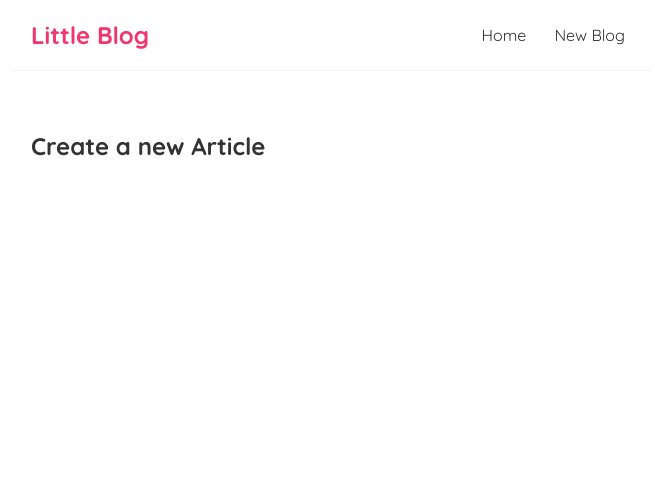
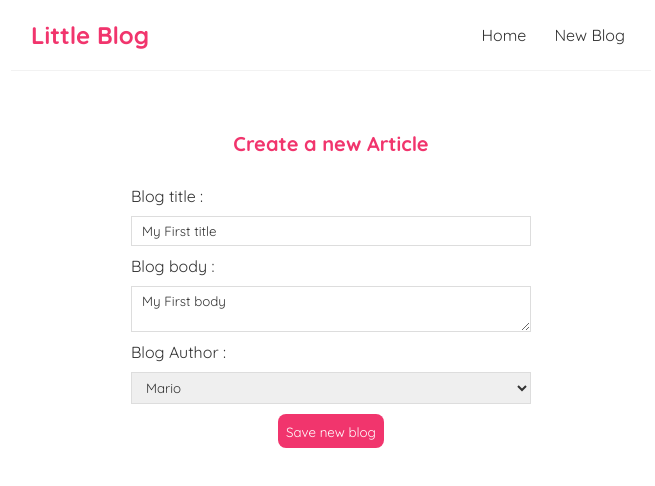
Before and after one commit to ndemeyvan/learn_react_____againnnn, a React (Create React App) app: page /create in a window 1280 px wide. Shown: the top 486 px of the page, without its empty margins (309-964 px from the left). Built offline with nearby package versions, Linux system fonts and the light colour scheme.

Commit message:
make a post request

```diff
--- a/src/App.jsx
+++ b/src/App.jsx
@@ -3,6 +3,7 @@
 import NavBar from "./navBar";
 import { BrowserRouter as Router, Route, Switch } from "react-router-dom";
 import CreateBlog from "./create";
+import BlogDetail from "./BlogDetail";
 
 class App extends Component {
   render() {
@@ -17,6 +18,8 @@
               </Route>
               <Route path="/create">
                 <CreateBlog />
+              </Route><Route path="/blogs/:id">
+                <BlogDetail />
               </Route>
             </Switch>
           </div>
--- /dev/null
+++ b/src/BlogDetail.jsx
@@ -0,0 +1,32 @@
+import React from "react";
+import { useParams } from "react-router-dom/cjs/react-router-dom.min";
+import useGetFecth from "./useGetFecth";
+
+const BlogDetail = () => {
+
+  const { id } = useParams();
+  const {
+    isLoading,
+    data: blog,
+    error,
+  } = useGetFecth("http://localhost:8000/blogs/" + id);
+
+  const handleDelete = (id) => {};
+
+  return (
+    <div className="blog-details">
+      {error && <div>{error}</div>}
+      {isLoading && <div>Loading...</div>}
+      {blog && (
+        <article>
+          <h2>{blog.title}</h2>
+          <p>Written by {blog.author}</p>
+          <p>{blog.body}</p>
+          <button onClick={() => handleDelete(blog.id)}>Delete</button>
+        </article>
+      )}
+    </div>
+  );
+};
+
+export default BlogDetail;
--- a/src/blogList.jsx
+++ b/src/blogList.jsx
@@ -1,19 +1,23 @@
 import React from "react";
+import { Link } from "react-router-dom/cjs/react-router-dom.min";
 
 const BlogList = ({title,data}) => {
 
-  const handleDelete = (id)=>{
 
-  }
+
+  const handleNavigation=(id)=>{
+
+  };
 
   return (
     <div className="blog-list">
         <h2>{title}</h2>
       {data.map((item) => (
-        <div className="blog-preview" key={item.id}>
+        <div className="blog-preview" key={item.id} onClick={(id)=>handleNavigation(id)}>
+          <Link to={'blogs/'+item.id}>
           <h2>{item.title}</h2>
           <p>Written by {item.author}</p>
-          <button onClick={()=>handleDelete(item.id) }>Delete</button>
+          </Link>
         </div>
       ))}
     </div>
--- a/src/create.jsx
+++ b/src/create.jsx
@@ -1,9 +1,76 @@
-import React from "react";
+import React, { useState } from "react";
+import { useHistory } from "react-router-dom/cjs/react-router-dom.min";
 
 const CreateBlog = () => {
+  const [title, setTitle] = useState("My First title");
+  const [body, setBody] = useState("My First body");
+  const [author, setAuthor] = useState("Mario");
+//
+  //   request Data
+  const [isLoading, setIsLoading] = useState(false);
+
+  const handleFormSubmit = (e) => {
+    // Cette Method sert a ce que l'ecran ne se recharge pas a la soumission du formulaire
+    e.preventDefault();
+    const newBlog = {
+      title,
+      body,
+      author,
+    };
+    // Make post request
+    setIsLoading(true);
+    setTimeout(() => {
+      fetch("http://localhost:8000/blogs", {
+        method: "POST",
+        headers: { "Content-type": "application/json" },
+        body: JSON.stringify(newBlog),
+      })
+        .then((res) => {
+          if (!res.ok) {
+            throw Error("Request Failed , please try again ...");
+          }
+          return res.json();
+        })
+        .then((data) => {
+          console.log("new Blog add " + data);
+          setIsLoading(false);
+        })
+        .catch((e) => {
+          console.log("This is request error ", e.message);
+          setIsLoading(false);
+        });
+    }, 1000);
+  };
+
   return (
     <div className="create">
       <h2>Create a new Article </h2>
+
+      <form onSubmit={handleFormSubmit}>
+        <label>Blog title :</label>
+        <input
+          type="text"
+          required
+          value={title}
+          onChange={(e) => setTitle(e.target.value)}
+        />
+        {/* Body */}
+        <label>Blog body :</label>
+        <textarea
+          type="text"
+          required
+          value={body}
+          onChange={(e) => setBody(e.target.value)}
+        />
+        {/* Author */}
+        <label>Blog Author :</label>
+        <select value={author} onChange={(e) => setAuthor(e.target.value)}>
+          <option value="Mario">Mario</option>
+          <option value="Yoshi">Yoshi</option>
+        </select>
+        {isLoading && <button>Loading</button>}
+        {!isLoading && <button>Save new blog</button>}
+      </form>
     </div>
   );
 };
--- a/src/home.jsx
+++ b/src/home.jsx
@@ -1,4 +1,4 @@
-import React, { useState, useEffect } from "react";
+import React from "react";
 import BlogList from "./blogList";
 import useGetFecth from "./useGetFecth";
 
--- a/src/index.css
+++ b/src/index.css
@@ -1,4 +1,4 @@
-@import url('https://fonts.googleapis.com/css2?family=Quicksand:wght@300;400;500;600;700&display=swap');
+@import url("https://fonts.googleapis.com/css2?family=Quicksand:wght@300;400;500;600;700&display=swap");
 
 /* base styles */
 * {
@@ -41,10 +41,66 @@
   border-bottom: 1px solid #fafafa;
 }
 .blog-preview:hover {
-  box-shadow: 1px 3px 5px rgba(0,0,0,0.1);
+  box-shadow: 1px 3px 5px rgba(0, 0, 0, 0.1);
 }
 .blog-preview h2 {
   font-size: 20px;
   color: #f1356d;
   margin-bottom: 8px;
 }
+
+.blog-preview a {
+  text-decoration: none;
+}
+
+/* blog details page */
+.blog-details h2 {
+  font-size: 20px;
+  color: #f1356d;
+  margin-bottom: 10px;
+}
+.blog-details p {
+  margin: 20px 0;
+}
+.blog-details button {
+  background: #f1356d;
+  color: #fff;
+  border: 0;
+  padding: 8px;
+  border-radius: 8px;
+  cursor: pointer;
+}
+
+
+/* create new blog form */
+.create {
+  max-width: 400px;
+  margin: 0 auto;
+  text-align: center;
+}
+.create label {
+  text-align: left;
+  display: block;
+}
+.create h2 {
+  font-size: 20px;
+  color: #f1356d;
+  margin-bottom: 30px;
+}
+.create input, .create textarea, .create select {
+  width: 100%;
+  padding: 6px 10px;
+  margin: 10px 0;
+  border: 1px solid #ddd;
+  box-sizing: border-box;
+  display: block;
+}
+.create button {
+  background: #f1356d;
+  color: #fff;
+  border: 0;
+  padding: 8px;
+  padding-top: 10px;
+  border-radius: 8px;
+  cursor: pointer;
+}
--- a/src/navBar.jsx
+++ b/src/navBar.jsx
@@ -1,4 +1,5 @@
 import React from "react";
+import { Link } from "react-router-dom/cjs/react-router-dom";
 
 const NavBar = () => {
   return (
@@ -6,17 +7,17 @@
       <h1>Little Blog</h1>
       <div className="links">
         {/* / for home page */}
-        <a href="/">Home</a>
-        <a
-          href="/create"
-        //   style={{
-        //     color: "white",
-        //     backgroundColor: "#f1356d",
-        //     borderRadius: "8px",
-        //   }}
+        <Link to="/">Home</Link>
+        <Link
+          to="/create"
+          //   style={{
+          //     color: "white",
+          //     backgroundColor: "#f1356d",
+          //     borderRadius: "8px",
+          //   }}
         >
           New Blog
-        </a>
+        </Link>
       </div>
     </nav>
   );
--- a/src/useGetFecth.js
+++ b/src/useGetFecth.js
@@ -9,6 +9,7 @@
     useEffect(() => {
         // Fetch Data from json server
         // Endpoint : "http://localhost:8000/blogs"
+        setTimeout(function () {
             fetch(url)
                 .then((res) => {
                     if (!res.ok) {
@@ -25,7 +26,8 @@
                     console.log('This is request error ', e.message);
                     setError(e.message);
                     setIsLoading(false);
-            });
+                });}, 1000);
+
         console.log("Use effect run");
     }, []);
 
```
Also changed, not shown: data/server.json (+42 -0 lines). Lines whose indentation alone changed are shown as unchanged.
